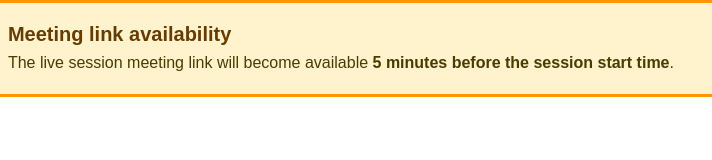
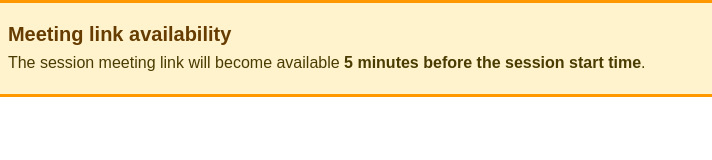
Before and after one commit to JakeHallLLC/docebo-ilt-meeting-banner, a plain HTML site: page index.html in a window 1280 px wide. Shown: the full height of the page, 96-808 px from the left. Drawn offline with Linux system fonts and the light colour scheme.

Commit message:
Update meeting link availability messagechanged wording

```diff
--- a/index.html
+++ b/index.html
@@ -45,7 +45,7 @@
         color: #4a3b00;
         line-height: 1.4;
       ">
-        The live session meeting link will become available
+        The session meeting link will become available
         <strong>5 minutes before the session start time</strong>.
       </p>
     </div>
```
